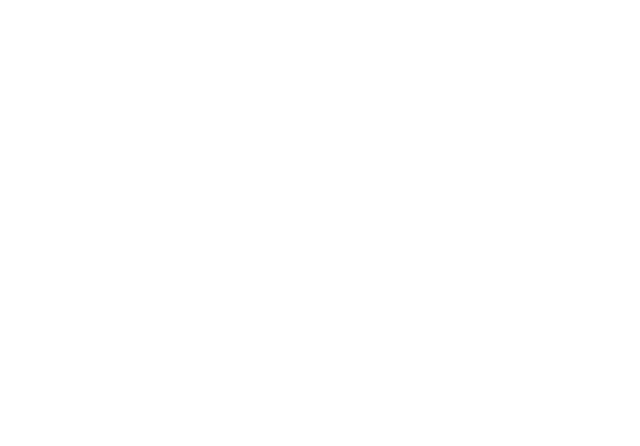
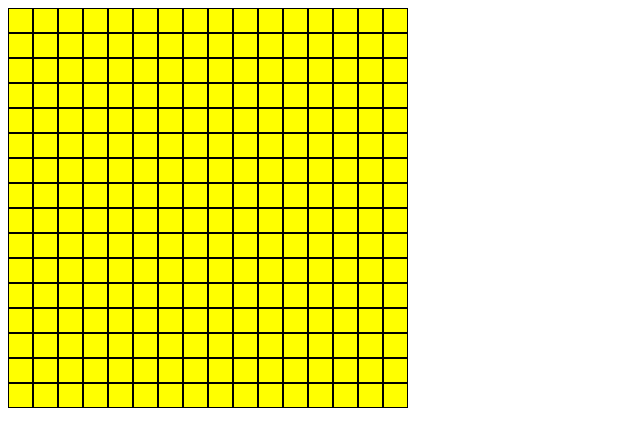
Before and after one commit to GreenEagleKing/etch-a-sketch, a plain HTML site: page index.html in a window 1280 px wide. Shown: the whole page, without its empty margins (0-640 px from the left). Drawn offline with Linux system fonts and the light colour scheme.

Commit message:
Grid and mouse sketch feature created. Basic styling created for the grid and mouseover colour change

```diff
--- a/etch-a-sketch.js
+++ b/etch-a-sketch.js
@@ -0,0 +1,30 @@
+// Create 16x16 grid
+
+let gridContainer = document.querySelector("#gridCanvas");
+
+function createGrid(numBox) {
+    for (let i = 0; i < numBox; i++)    {
+        let div = document.createElement("div");
+        for (let j = 0; j < numBox; j++)    {
+            let square = document.createElement("div");
+            square.setAttribute("class", "box");
+            div.append(square)
+        }
+        gridContainer.append(div);
+    }
+}
+
+document.onload = createGrid(16), boxListeners();
+
+// When mouse hovers over a box the colour is filled to black
+
+function boxListeners() {
+    let gridBox= document.querySelectorAll(".box");
+    gridBox.forEach(element => {
+        element.addEventListener("mouseover", changeColor);
+    });
+}
+
+function changeColor(e)  {
+    e.target.classList.add("colorChange");
+}
--- a/index.html
+++ b/index.html
@@ -7,9 +7,11 @@
     <title>Etch a Sketch</title>
 
     <link rel="stylesheet" href="styles.css">
-    <script src="etch-a-sketch.js" defer></script>
+    <script type ="text/javascript" src="etch-a-sketch.js" defer></script>
 </head>
 <body>
 
+    <div id="gridCanvas"></div>
+
 </body>
 </html>
--- a/styles.css
+++ b/styles.css
@@ -0,0 +1,19 @@
+#gridCanvas {
+    height: auto;
+    width: 400px;
+    background-color: yellow;
+    display: grid;
+}
+
+.box {
+    border: 1px solid black;
+    box-sizing: border-box;
+    display: inline-block;
+    width: 25px;
+    height: 25px;
+    margin-bottom: -4px;
+}
+
+div.colorChange {
+    background-color: black;
+}
```
